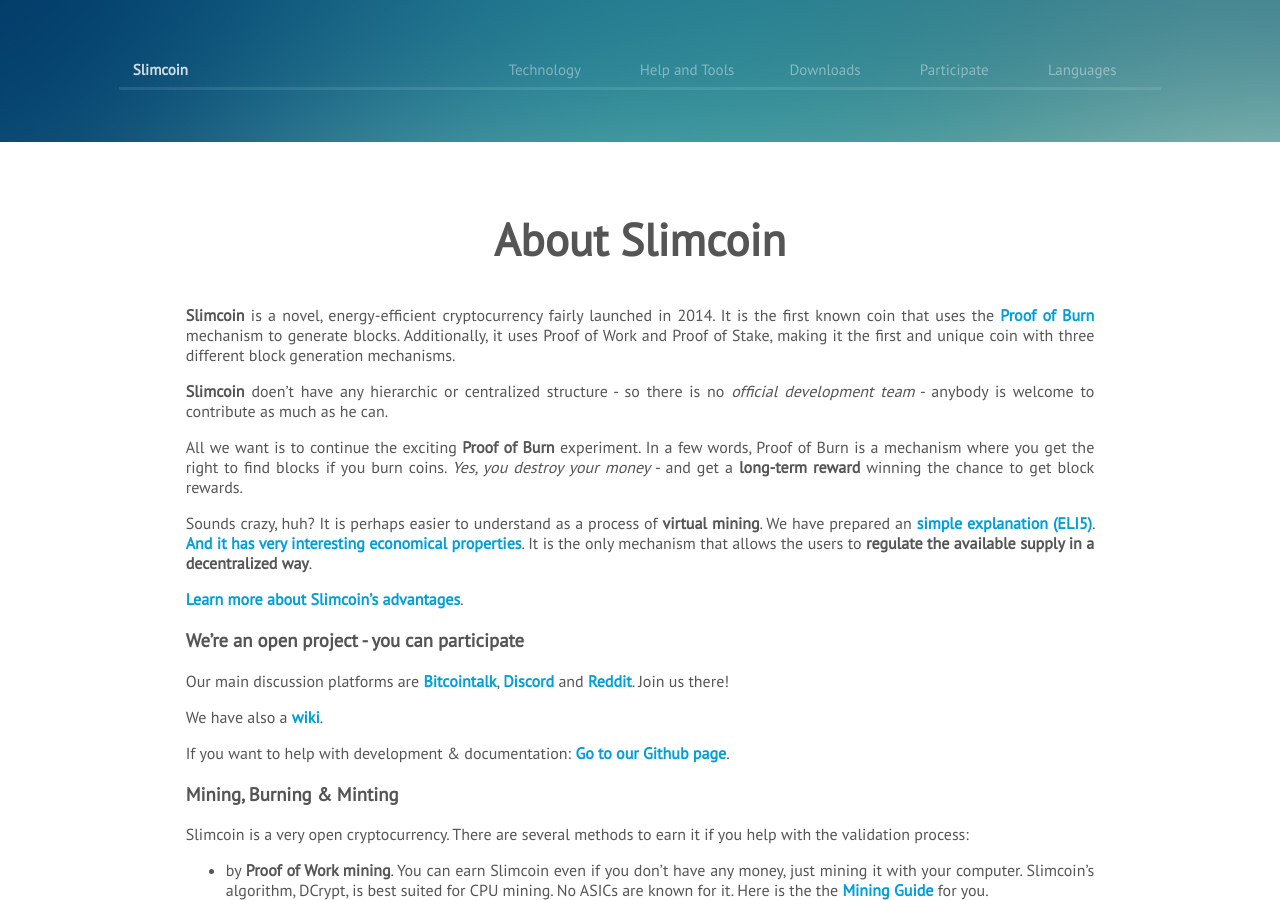
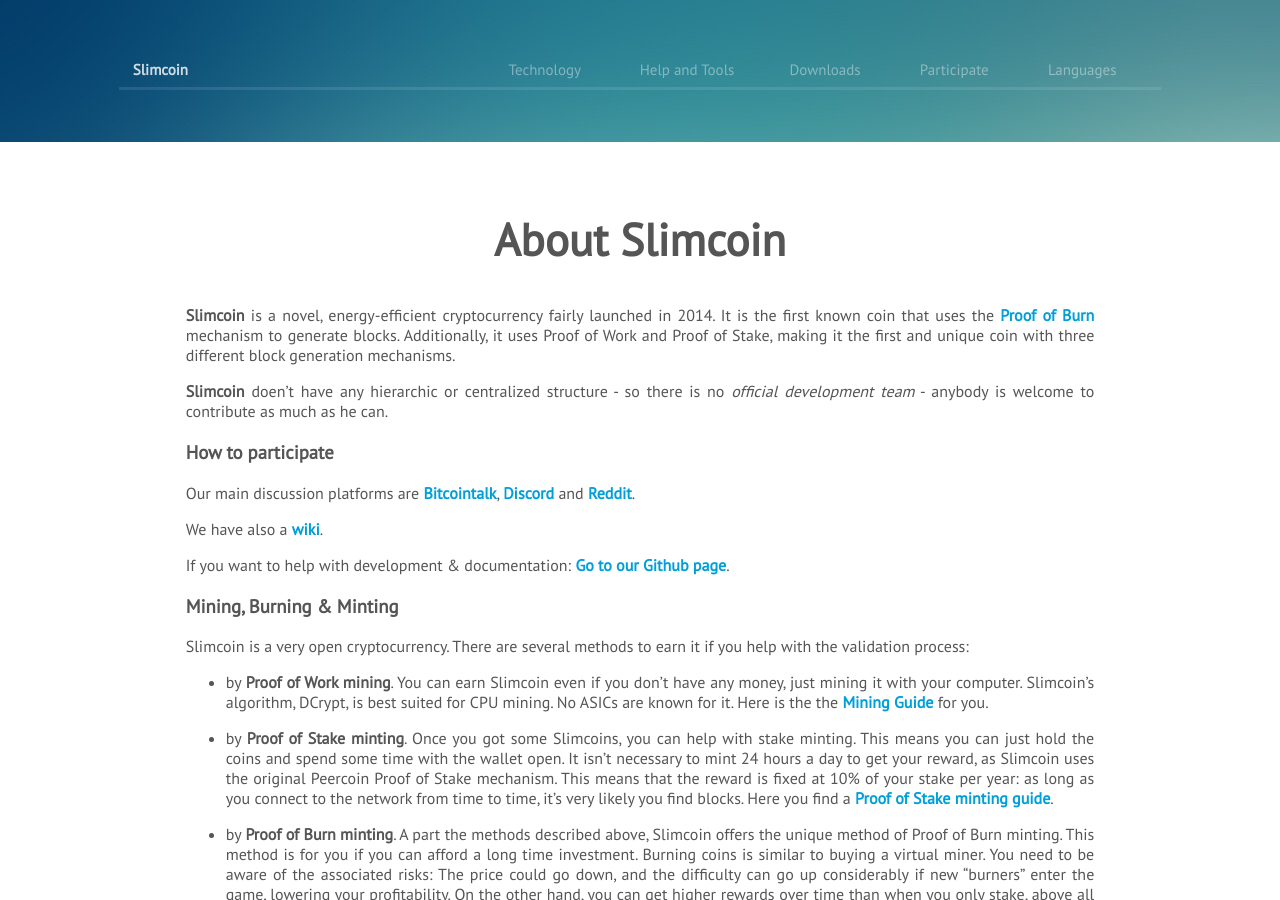
Before and after one commit to slimcoin-project/slimcoin-project.github.io, a Jekyll site: the page built from content/en/about-slimcoin.md, in a window 1280 px wide and 900 px high. Built offline with Jekyll 4.4.1, drawn with Linux system fonts in a browser that asks for light colours; some web fonts are replaced.

Commit message:
Update about-slimcoin.md

```diff
--- a/content/en/about-slimcoin.md
+++ b/content/en/about-slimcoin.md
@@ -14,15 +14,17 @@
 
 **Slimcoin** doen't have any hierarchic or centralized structure - so there is no *official development team* - anybody is welcome to contribute as much as he can.
 
-All we want is to continue the exciting **Proof of Burn** experiment.  In a few words, Proof of Burn is a mechanism where you get the right to find blocks if you burn coins. *Yes, you destroy your money* - and get a **long-term reward** winning the chance to get block rewards.
+[//]: # (All we want is to continue the exciting **Proof of Burn** experiment.  In a few words, Proof of Burn is a mechanism where you get the right to find blocks if you burn coins. *Yes, you destroy your money* - and get a **long-term reward** winning the chance to get block rewards.)
 
-Sounds crazy, huh? It is perhaps easier to understand as a process of **virtual mining**. We have prepared an [simple explanation (ELI5)](/proof-of-burn-eli5/). [And it has very interesting economical properties](https://github.com/slimcoin-project/Slimcoin/wiki/The-magic-of-Proof-of-Burn). It is the only mechanism that allows the users to **regulate the available supply in a decentralized way**.
+[//]: # (Sounds crazy, huh? It is perhaps easier to understand as a process of **virtual mining**. We have prepared an [simple explanation ELI5]/proof-of-burn-eli5/). [And it has very interesting economical properties](https://github.com/slimcoin-project/Slimcoin/wiki/The-magic-of-Proof-of-Burn. It is the only mechanism that allows the users to **regulate the available supply in a decentralized way**.)
 
-[Learn more about Slimcoin's advantages](/advantages/).
+[//]: # (Learn more about Slimcoin's advantages /advantages/.)
 
-### We're an open project - you can participate
+[//]: # (### We're an open project - you can participate)
 
-Our main discussion platforms are [Bitcointalk](https://bitcointalk.org/index.php?topic=1141676.0), [Discord](https://discord.gg/ffeDjmV) and [Reddit](http://reddit.com/r/slimcoin). Join us there!
+### How to participate
+
+Our main discussion platforms are [Bitcointalk](https://bitcointalk.org/index.php?topic=1141676.0), [Discord](https://discord.gg/ffeDjmV) and [Reddit](http://reddit.com/r/slimcoin).
 
 We have also a [wiki](https://github.com/slimcoin-project/Slimcoin/wiki).
 
```
